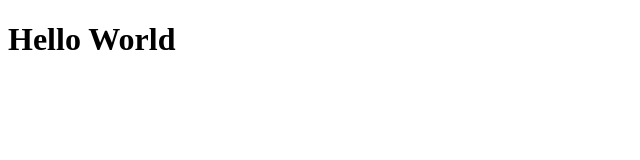
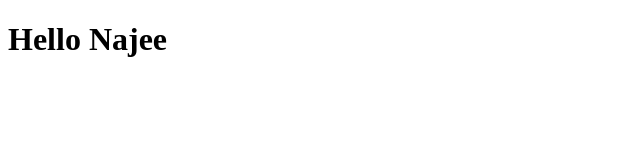
Before and after one commit to najeesimmons/react-props, a React (Create React App) app: page / in a window 1280 px wide. Shown: the top 160 px of the page, without its empty margins (0-640 px from the left). Built offline with nearby package versions, Linux system fonts and the light colour scheme.

Commit message:
passed prop in at component render point/ referenced prop as argument to functional component

```diff
--- a/src/App.js
+++ b/src/App.js
@@ -2,11 +2,14 @@
 // babel to translate jsx and have access to React.createElement()
 import React from 'react'
 
-function Hello() {
+// The "PROPS" parameter that the Hello() function takes references
+// the data passed in at the components render point. More specifically,
+// it is a property on the props object.
+function Hello(props) {
   // Every component has, at minimum, a return. It generates a Virtual
   // DOM node that will be added to the actual DOM.
   return (
-    <h1>Hello World</h1>
+    <h1>Hello {props.name}</h1>
   );
 }
 
--- a/src/index.js
+++ b/src/index.js
@@ -6,7 +6,9 @@ import Hello from './App.js';
 const root = ReactDOM.createRoot(document.getElementById('root'));
 root.render(
   <React.StrictMode>
-    <Hello />
+    {/* I'm passing in the data that I want my component to use.
+    I'm passing it in where the component is RENDERED. */}
+    <Hello name={"Najee"} />
   </React.StrictMode>
 );
 
```
